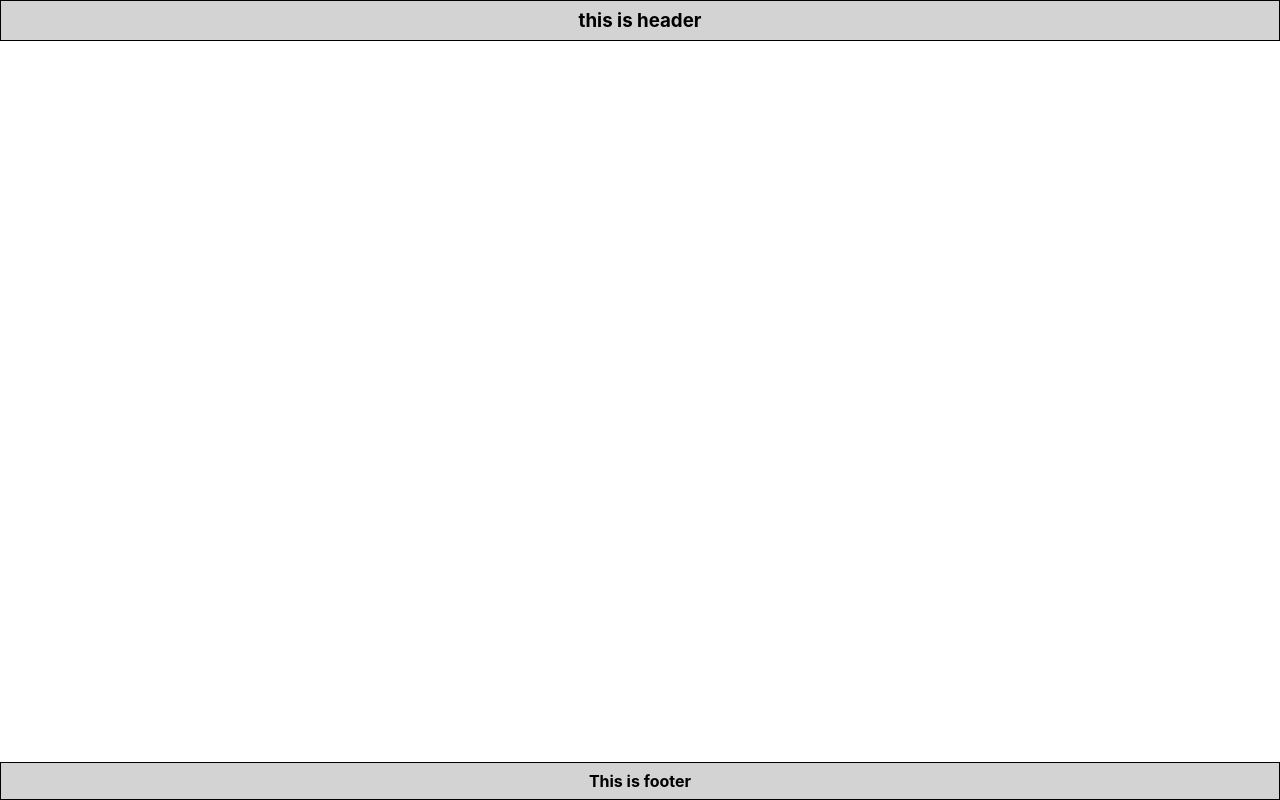
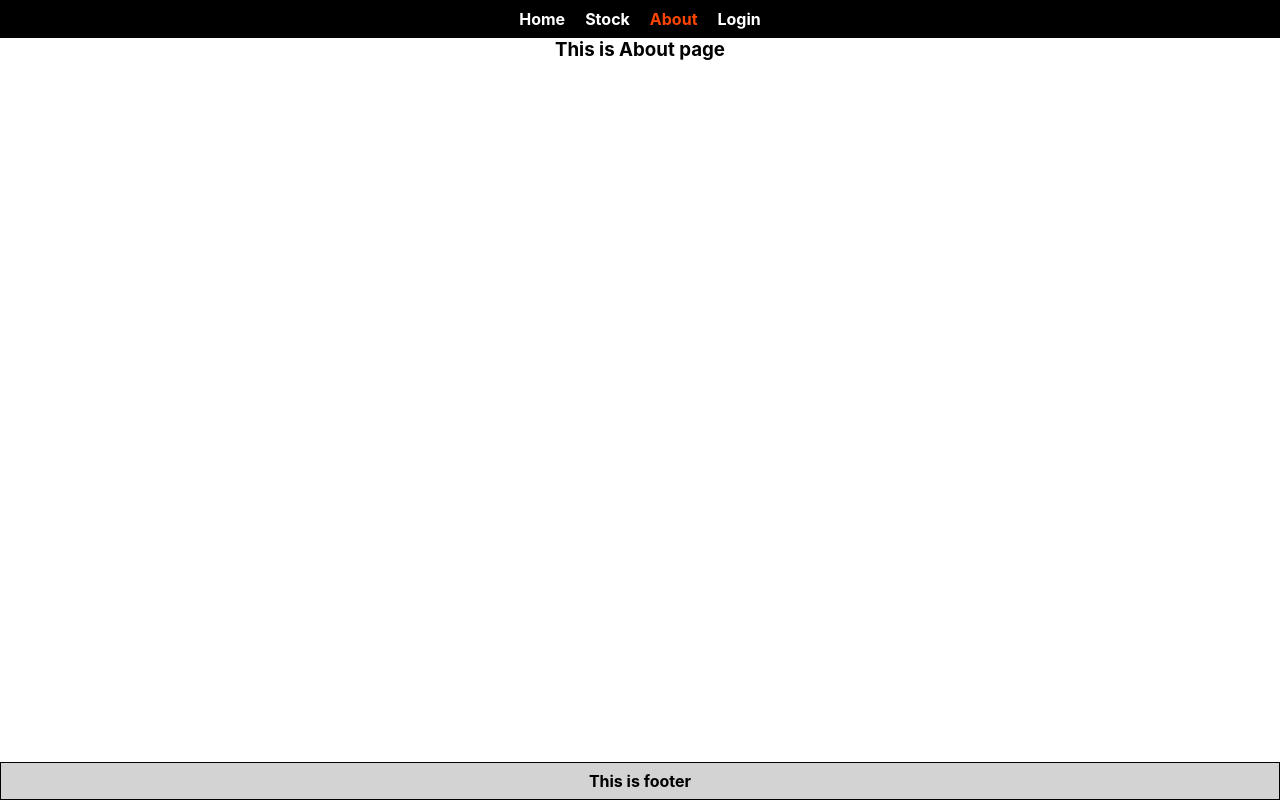
Before and after one commit to git-mhasan/inventory-management-website-client, a React (Create React App) app: page /about in a window 1280 px wide. Built offline with nearby package versions, Linux system fonts and the light colour scheme.

Commit message:
header with custom navlink

```diff
--- a/src/App.js
+++ b/src/App.js
@@ -5,6 +5,9 @@ import Home from './components/Pages/Home/Home';
 import About from './components/Pages/About/About';
 import Header from './components/Shared/Header/Header';
 import Footer from './components/Shared/Footer/Footer';
+import Inventories from './components/Pages/Inventories/Inventories';
+import SingleItem from './components/Pages/SingleItem/SingleItem';
+import Login from './components/Pages/Login/Login';
 
 function App() {
   return (
@@ -13,6 +16,9 @@ function App() {
       <Routes>
         <Route path="/" element={<Home />} />
         <Route path="/home" element={<Home />} />
+        <Route path="/inventories" element={<Inventories />} />
+        <Route path="/inventory/:id" element={<SingleItem />} />
+        <Route path="/login" element={<Login />} />
         <Route path="/about" element={<About />} />
       </Routes>
       <Footer></Footer>
--- a/src/components/Pages/About/About.js
+++ b/src/components/Pages/About/About.js
@@ -4,7 +4,7 @@ import './About.css';
 const About = () => {
     return (
         <div>
-
+            <h3>This is About page</h3>
         </div>
     );
 };
--- a/src/components/Shared/Header/Header.css
+++ b/src/components/Shared/Header/Header.css
@@ -1,5 +1,20 @@
 .header-container {
     border: 1px solid black;
-    background-color: lightgray;
+    background-color: black;
     padding: 8px 0;
 }
+
+a {
+    text-decoration: none;
+    margin: 0 10px;
+}
+
+.selected {
+    font-weight: 700;
+    color: orangered;
+}
+
+.unselected {
+    font-weight: 700;
+    color: white;
+}
--- a/src/components/Shared/Header/Header.js
+++ b/src/components/Shared/Header/Header.js
@@ -1,10 +1,36 @@
 import React from 'react';
+import { NavLink } from 'react-router-dom';
 import './Header.css';
 
 const Header = () => {
     return (
         <div className='header-container'>
-            <h3>this is header</h3>
+
+            <NavLink
+                to="/home"
+                className={({ isActive }) => (isActive ? 'selected' : 'unselected')}
+            >
+                Home
+            </NavLink>
+            <NavLink
+                to="/inventories"
+                className={({ isActive }) => (isActive ? 'selected' : 'unselected')}
+            >
+                Stock
+            </NavLink>
+            <NavLink
+                to="/about"
+                className={({ isActive }) => (isActive ? 'selected' : 'unselected')}
+            >
+                About
+            </NavLink>
+            <NavLink
+                to="/login"
+                className={({ isActive }) => (isActive ? 'selected' : 'unselected')}
+            >
+                Login
+            </NavLink>
+
         </div>
     );
 };
```
